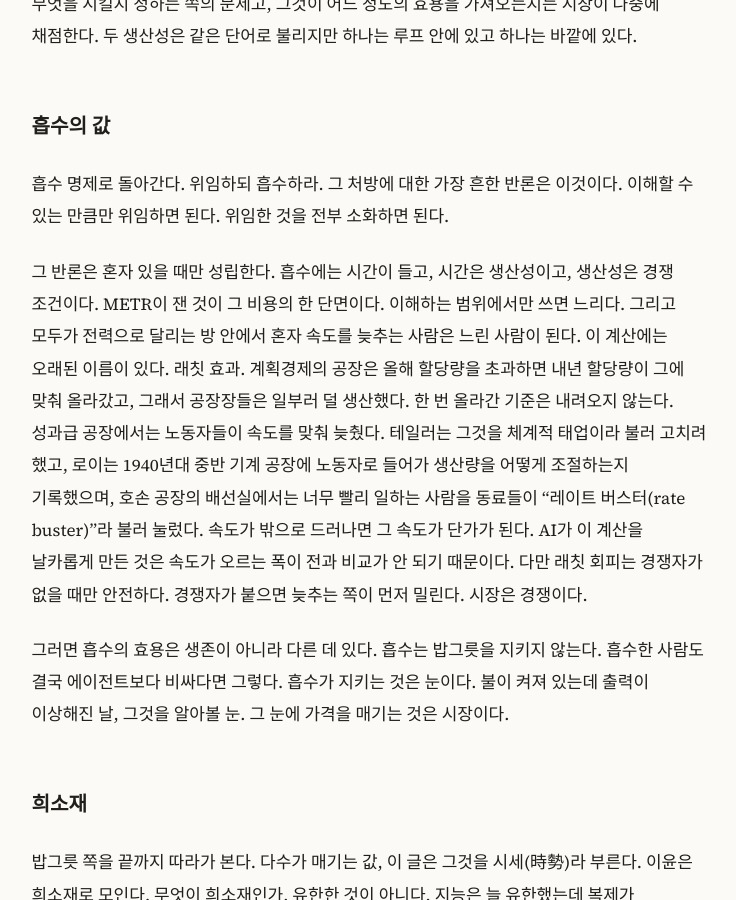
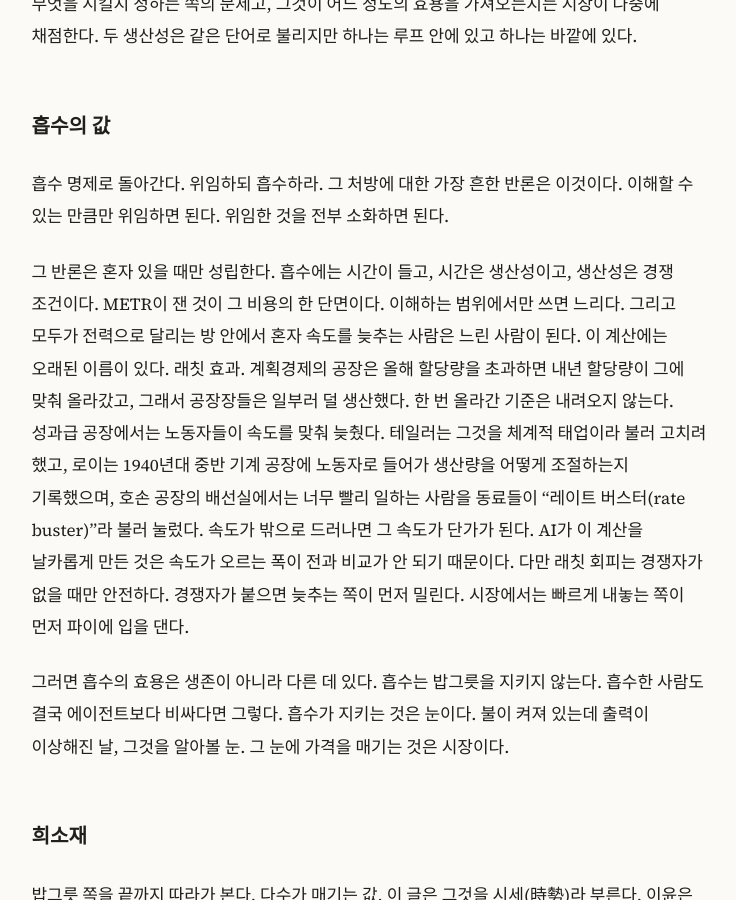
Before and after one commit to nonasking/essays, a Jekyll site: the page built from server-room-lit/index.md, in a window 1280 px wide and 900 px high, scrolled down 5961 px. Shown: the whole window, without its empty margins (271-1007 px from the left). Built offline with Jekyll 4.4.1, drawn with Linux system fonts in a browser that asks for light colours; some of the changed text lies outside the part shown.

Commit message:
Server Room Lit: proxy is this essay's term; first bite of the pie (KR/EN)
Co-Authored-By: Claude Fable 5.1 <noreply@anthropic.com>
Claude-Session: https://claude.ai/code/session_01XfD6Hs6dTU4964Jb5Wap4j

```diff
--- a/server-room-lit/index.md
+++ b/server-room-lit/index.md
@@ -21,7 +21,7 @@ description: 채점되는 일은 시세고, 시세는 프록시가 이긴다.
 
 이 글은 채점이 되는 일에 한정한다. 답이 바깥에 있어서 맞았는지를 가릴 수 있는 일. 코드가 테스트를 통과하는가, 수치가 맞는가, 기한 안에 끝났는가. 이 글은 맞았는지가 가려지는 것을 채점이라 부르고, 사람이 AI의 출력을 확인하는 일은 검증이라 부른다. 업무의 대부분이 채점되는 일이므로 예시는 업무에서 가져온다. 채점이 안 되는 일은 뒤에 따로 적는다.
 
-선수가 셋이다. A는 사람 혼자. B는 사람에 AI를 더한 것, 그 명제가 권한 대로 위임하되 사고 과정을 흡수하는 사람. C는 AI 혼자. 사이버펑크 소설은 기계 앞에 앉은 몸을 고기(meat)라 부르고, 남을 대신해 움직이는 것을 프록시(proxy)라 부른다. 넉 달 전의 글은 사람이 AI의 프록시가 되어 가는 것을 경고한 글이었다. 고기가 프록시가 되면 고기가 퇴화한다고. 그 경고는 아직 맞다. 이 글은 그 경고가 맞는데도 상관없어지는 세계를 적는다. 프록시가 원본보다 나으면 원본의 퇴화는 비극이 아니라 회계 항목이다.
+선수가 셋이다. A는 사람 혼자. B는 사람에 AI를 더한 것, 그 명제가 권한 대로 위임하되 사고 과정을 흡수하는 사람. C는 AI 혼자. 사이버펑크 소설은 기계 앞에 앉은 몸을 고기(meat)라 불렀다. 이 글은 남을 대신해 움직이는 것을 프록시(proxy)라 부른다. 넉 달 전의 글은 사람이 AI의 프록시가 되어 가는 것을 경고한 글이었다. 고기가 프록시가 되면 고기가 퇴화한다고. 그 경고는 아직 맞다. 이 글은 그 경고가 맞는데도 상관없어지는 세계를 적는다. 프록시가 원본보다 나으면 원본의 퇴화는 비극이 아니라 회계 항목이다.
 
 그 글은 A 대 B의 비교였고 B가 이겼다. 바둑이 그 증거였다. 기사들은 AI의 사고를 흡수해서 더 강해졌다. 이 글은 B 대 C의 비교고 B가 진다. 그러니 그 명제가 틀린 것이 아니다. 비교 상대가 바뀐 것이다. 바둑은 사람이 두는 것이 규칙이어서, 흡수한 기사는 흡수하기 전의 자기보다 강해지는 것으로 충분했다. 채점되는 일에는 그 규칙이 없다. 누가 하든 맞으면 된다. 에이전트가 직접 둘 수 있다. 흡수한 사람이 과거의 자기보다 강해져도, 그는 여전히 에이전트보다 비싸고 느리다.
 
@@ -71,7 +71,7 @@ B가 다음 라운드에서 지는 것을 세 자료가 각각 다른 방향에
 
 흡수 명제로 돌아간다. 위임하되 흡수하라. 그 처방에 대한 가장 흔한 반론은 이것이다. 이해할 수 있는 만큼만 위임하면 된다. 위임한 것을 전부 소화하면 된다.
 
-그 반론은 혼자 있을 때만 성립한다. 흡수에는 시간이 들고, 시간은 생산성이고, 생산성은 경쟁 조건이다. METR이 잰 것이 그 비용의 한 단면이다. 이해하는 범위에서만 쓰면 느리다. 그리고 모두가 전력으로 달리는 방 안에서 혼자 속도를 늦추는 사람은 느린 사람이 된다. 이 계산에는 오래된 이름이 있다. 래칫 효과. 계획경제의 공장은 올해 할당량을 초과하면 내년 할당량이 그에 맞춰 올라갔고, 그래서 공장장들은 일부러 덜 생산했다. 한 번 올라간 기준은 내려오지 않는다. 성과급 공장에서는 노동자들이 속도를 맞춰 늦췄다. 테일러는 그것을 체계적 태업이라 불러 고치려 했고, 로이는 1940년대 중반 기계 공장에 노동자로 들어가 생산량을 어떻게 조절하는지 기록했으며, 호손 공장의 배선실에서는 너무 빨리 일하는 사람을 동료들이 "레이트 버스터(rate buster)"라 불러 눌렀다. 속도가 밖으로 드러나면 그 속도가 단가가 된다. AI가 이 계산을 날카롭게 만든 것은 속도가 오르는 폭이 전과 비교가 안 되기 때문이다. 다만 래칫 회피는 경쟁자가 없을 때만 안전하다. 경쟁자가 붙으면 늦추는 쪽이 먼저 밀린다. 시장은 경쟁이다.
+그 반론은 혼자 있을 때만 성립한다. 흡수에는 시간이 들고, 시간은 생산성이고, 생산성은 경쟁 조건이다. METR이 잰 것이 그 비용의 한 단면이다. 이해하는 범위에서만 쓰면 느리다. 그리고 모두가 전력으로 달리는 방 안에서 혼자 속도를 늦추는 사람은 느린 사람이 된다. 이 계산에는 오래된 이름이 있다. 래칫 효과. 계획경제의 공장은 올해 할당량을 초과하면 내년 할당량이 그에 맞춰 올라갔고, 그래서 공장장들은 일부러 덜 생산했다. 한 번 올라간 기준은 내려오지 않는다. 성과급 공장에서는 노동자들이 속도를 맞춰 늦췄다. 테일러는 그것을 체계적 태업이라 불러 고치려 했고, 로이는 1940년대 중반 기계 공장에 노동자로 들어가 생산량을 어떻게 조절하는지 기록했으며, 호손 공장의 배선실에서는 너무 빨리 일하는 사람을 동료들이 "레이트 버스터(rate buster)"라 불러 눌렀다. 속도가 밖으로 드러나면 그 속도가 단가가 된다. AI가 이 계산을 날카롭게 만든 것은 속도가 오르는 폭이 전과 비교가 안 되기 때문이다. 다만 래칫 회피는 경쟁자가 없을 때만 안전하다. 경쟁자가 붙으면 늦추는 쪽이 먼저 밀린다. 시장에서는 빠르게 내놓는 쪽이 먼저 파이에 입을 댄다.
 
 그러면 흡수의 효용은 생존이 아니라 다른 데 있다. 흡수는 밥그릇을 지키지 않는다. 흡수한 사람도 결국 에이전트보다 비싸다면 그렇다. 흡수가 지키는 것은 눈이다. 불이 켜져 있는데 출력이 이상해진 날, 그것을 알아볼 눈. 그 눈에 가격을 매기는 것은 시장이다.
 
```
Also changed, not shown: server-room-lit/en.md (+2 -2 lines).
